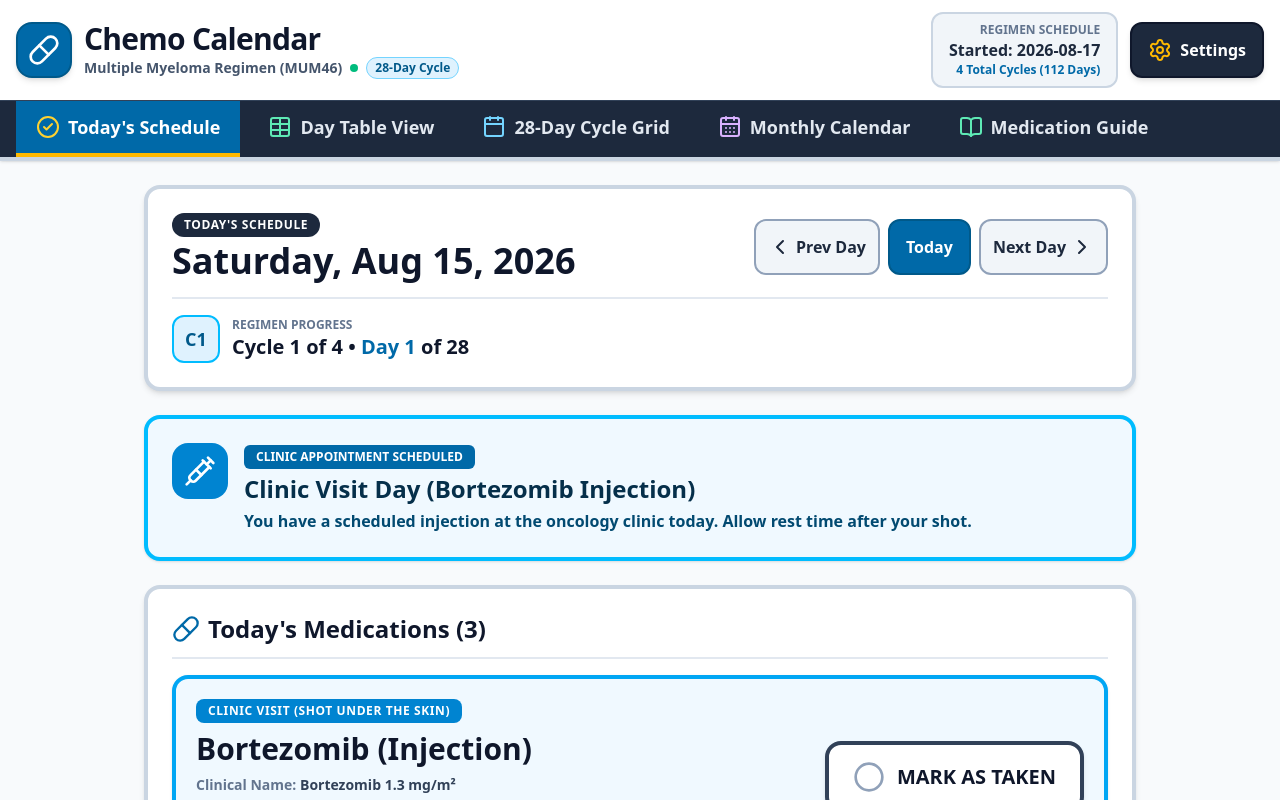
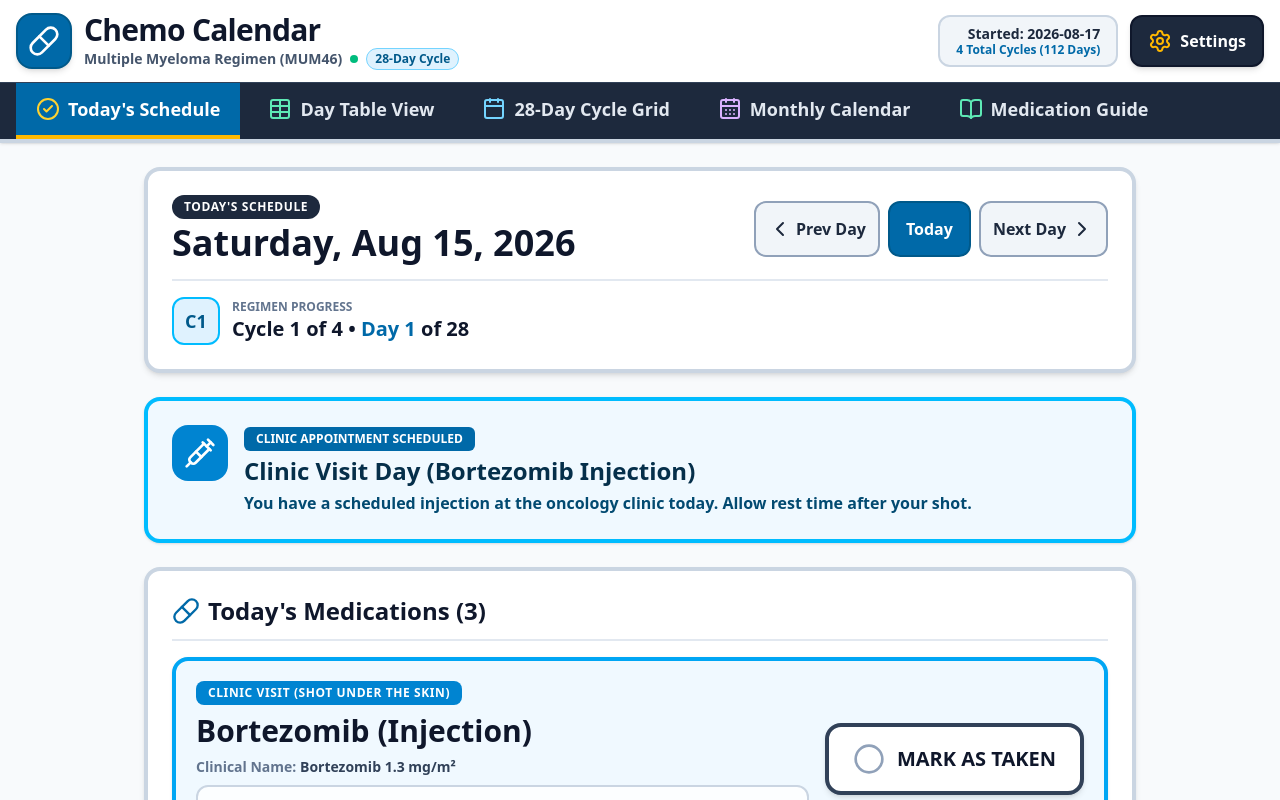
Before and after one commit to schrutesbeets/Chemo-Calendar, a React (Vite) app: page / in a window 1280 px wide. Shown: the top 800 px of the page. Built offline with nearby package versions, Linux system fonts and the light colour scheme.

Commit message:
Remove eyebrow title from Regimen Schedule tile and match height to Settings button

```diff
--- a/src/components/Header.tsx
+++ b/src/components/Header.tsx
@@ -79,13 +79,12 @@ export const Header: React.FC = () => {
         {/* Right side: Regimen Schedule Stats & Settings Entry Point */}
         <div className="flex items-center gap-3">
 
-          {/* Regimen Schedule Stats */}
-          <div className="bg-slate-100 border-2 border-slate-300 rounded-xl px-4 py-2 text-right hidden sm:block">
-            <div className="text-xs uppercase font-bold text-slate-500">Regimen Schedule</div>
-            <div className="text-sm sm:text-base font-extrabold text-slate-800">
+          {/* Regimen Schedule Stats Tile (Height matched to Settings button) */}
+          <div className="bg-slate-100 border-2 border-slate-300 rounded-xl px-4 py-2 text-right hidden sm:flex flex-col justify-center h-[52px]">
+            <div className="text-sm font-extrabold text-slate-800 leading-tight">
               Started: {regimenConfig.cycleStartDate}
             </div>
-            <div className="text-xs font-bold text-sky-700">
+            <div className="text-xs font-bold text-sky-700 leading-tight">
               {regimenConfig.totalCycles} Total Cycles ({regimenConfig.cycleDurationDays * regimenConfig.totalCycles} Days)
             </div>
           </div>
@@ -94,7 +93,7 @@ export const Header: React.FC = () => {
           <div className="relative" ref={dropdownRef}>
             <button
               onClick={() => setIsSettingsOpen(!isSettingsOpen)}
-              className="px-4 py-3 bg-slate-800 hover:bg-slate-900 text-white font-extrabold rounded-xl border-2 border-slate-900 flex items-center gap-2 shadow-md transition-all senior-touch-target"
+              className="px-4 py-3 bg-slate-800 hover:bg-slate-900 text-white font-extrabold rounded-xl border-2 border-slate-900 flex items-center gap-2 shadow-md transition-all h-[52px]"
               aria-label="Settings and Accessibility Menu"
               aria-expanded={isSettingsOpen}
             >
```
